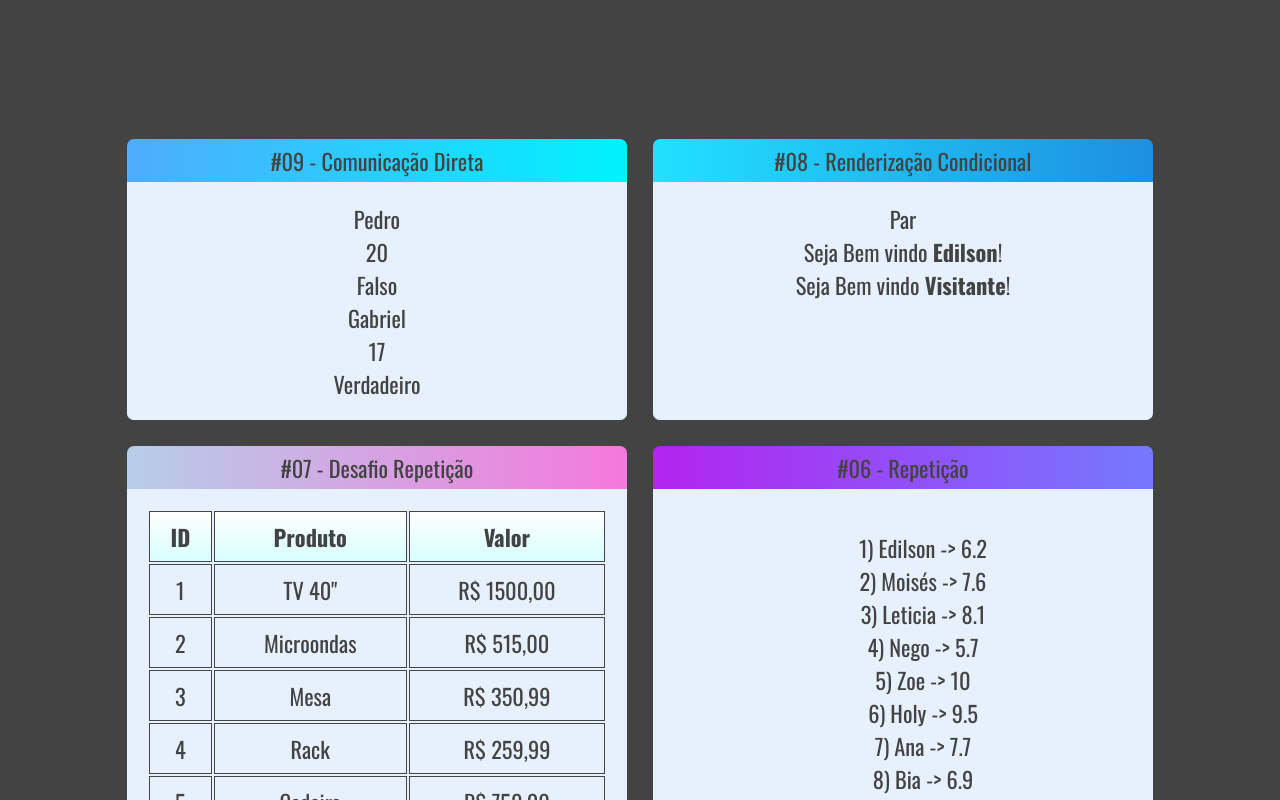
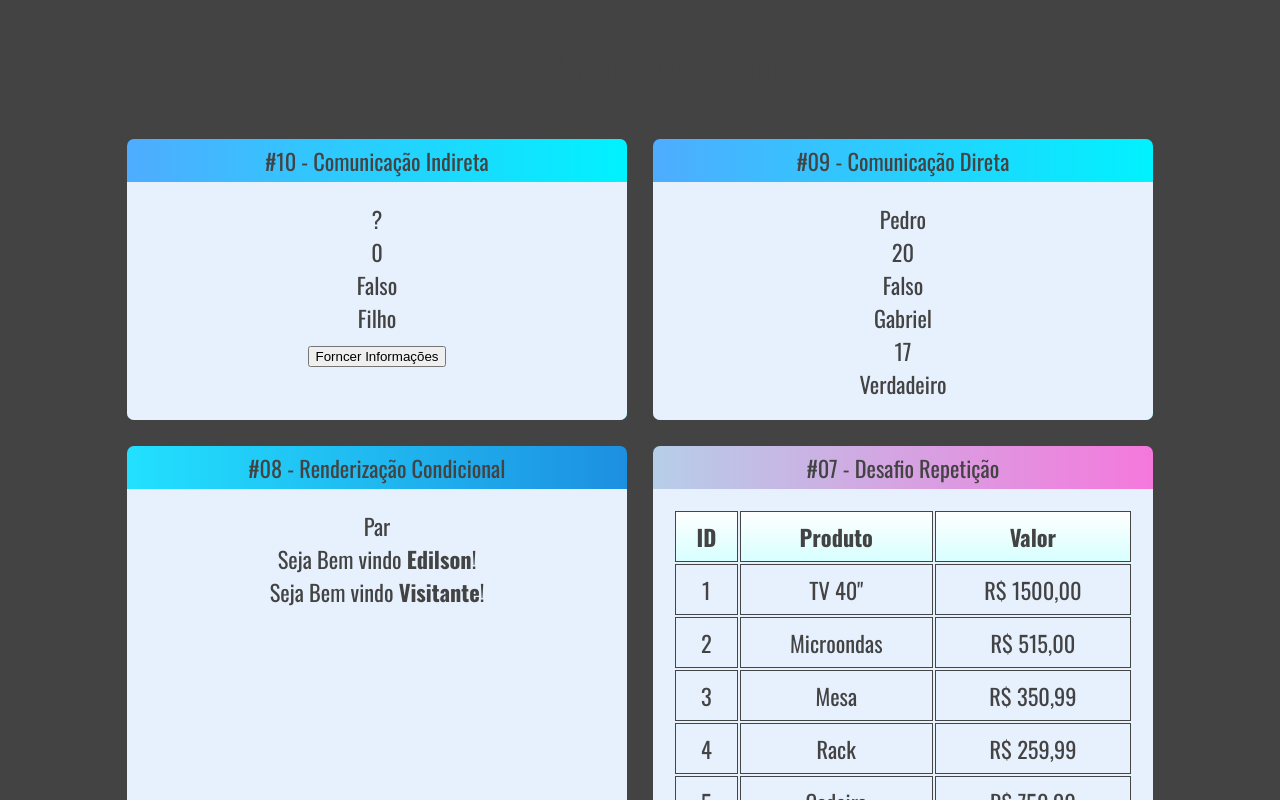
Before and after one commit to edilson-rodrigues/fundamentos_react, a React (Create React App) app: page / in a window 1280 px wide. Shown: the top 800 px of the page. Built offline with nearby package versions, Linux system fonts and the light colour scheme.

Commit message:
comunicação indireta

```diff
--- a/src/App.jsx
+++ b/src/App.jsx
@@ -1,5 +1,6 @@
 import "./App.css";
 
+import IndiretaPai from "./components/comunicacao/IndiretaPai";
 import DiretaPai from "./components/comunicacao/DiretaPai";
 import UsuarioInfo from "./components/condicional/UsuarioInfo";
 import ParOuImpar from "./components/condicional/ParOuImpar";
@@ -19,6 +20,9 @@ export default () => (
 		<h1>Fundamentos React</h1>
 
 		<div className="Cards">
+			<Card titulo="#10 - Comunicação Indireta">
+				<IndiretaPai />
+			</Card>
 			<Card titulo="#09 - Comunicação Direta">
 				<DiretaPai />
 			</Card>
--- /dev/null
+++ b/src/components/comunicacao/IndiretaFilho.jsx
@@ -0,0 +1,14 @@
+const DiretaFilho = (props) => {
+	const { getIndiretaFilho } = props;
+
+	return (
+		<div>
+			<div>Filho</div>
+			<button onClick={(_) => getIndiretaFilho("Edilson", 30, true)}>
+				Forncer Informações
+			</button>
+		</div>
+	);
+};
+
+export default DiretaFilho;
--- /dev/null
+++ b/src/components/comunicacao/IndiretaPai.jsx
@@ -0,0 +1,26 @@
+import IndiretaFilho from "./IndiretaFilho";
+
+const DiretaPai = (_) => {
+	let _nome = "?";
+	let _idade = 0;
+	let _nerd = false;
+
+	function getInfo(nome, idade, nerd) {
+		_nome = nome;
+		_idade = idade;
+		_nerd = nerd;
+	}
+
+	return (
+		<div>
+			<div>
+				<div>{_nome}</div>
+				<div>{_idade}</div>
+				<div>{_nerd ? "Verdadeiro" : "Falso"}</div>
+			</div>
+			<IndiretaFilho getIndiretaFilho={getInfo} />
+		</div>
+	);
+};
+
+export default DiretaPai;
```
